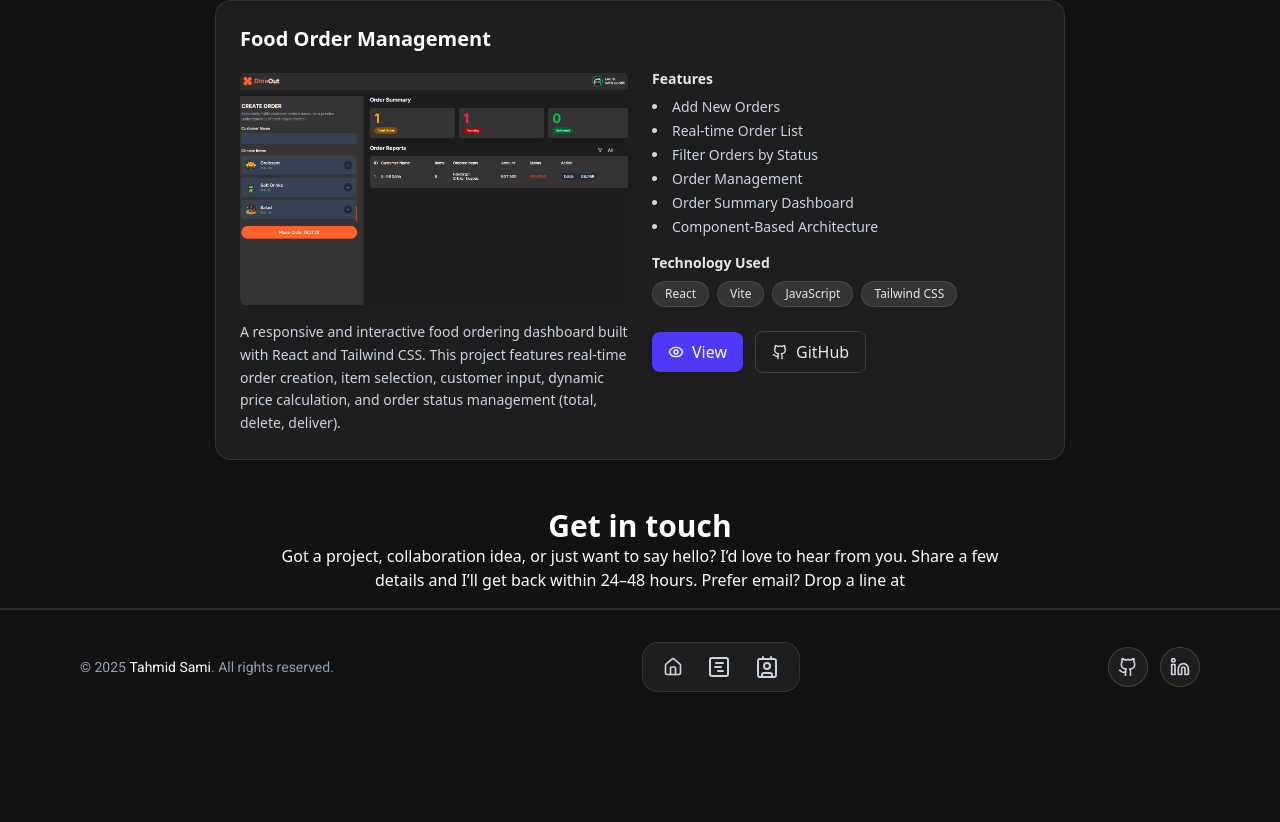
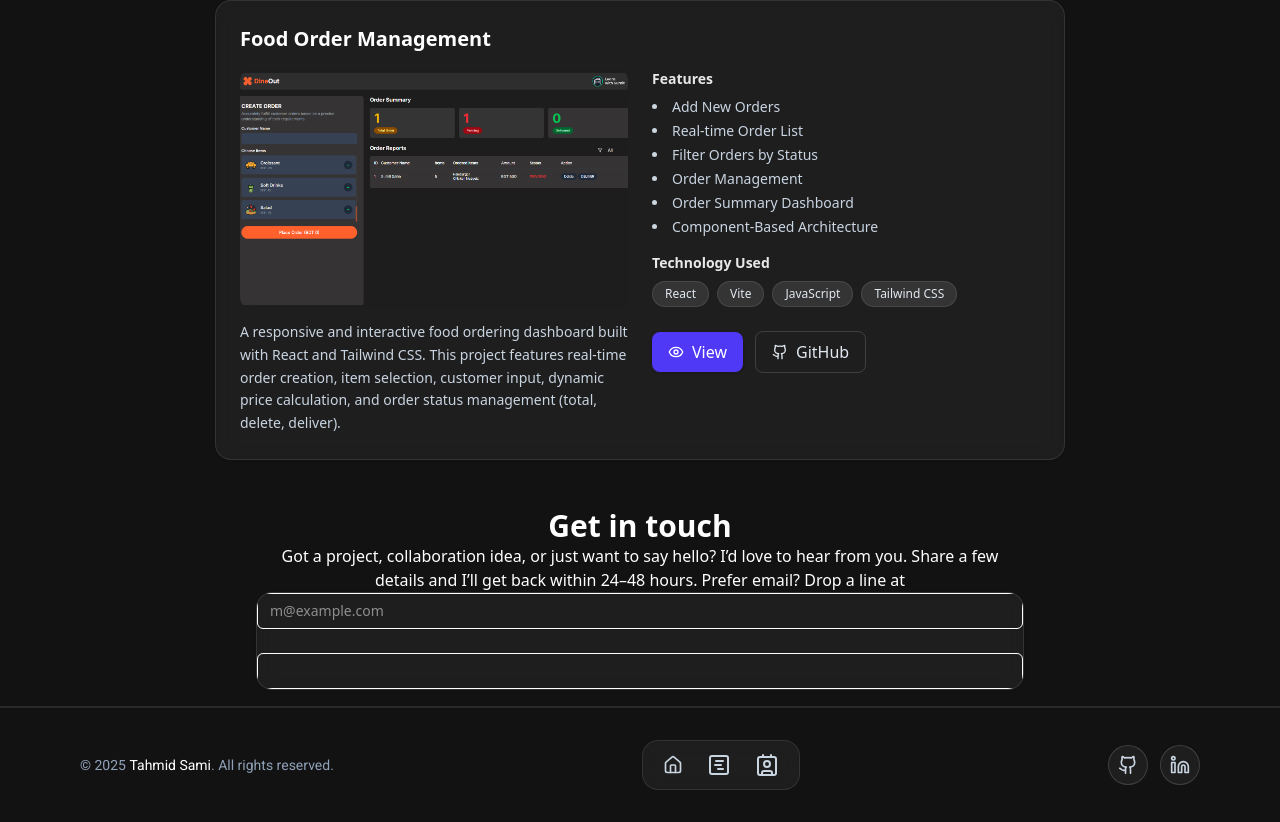
Before and after one commit to khandoker-tahmid-sami/portfolio-website, a Next.js app: page / in a window 1280 px wide. Shown: the part 1245-2067 px from the top of the page. Before the commit the page ends 1969 px from the top, so only its background shows below. Built offline with nearby package versions, Linux system fonts and the light colour scheme.

Commit message:
contact section developing 1

```diff
--- /dev/null
+++ b/components/ContactForm.jsx
@@ -0,0 +1,32 @@
+"use client";
+
+import { Input, Button } from "./ui/input";
+
+const ContactForm = () => {
+  return (
+    <div
+      className="max-w-[850px] group overflow-hidden rounded-2xl border border-white/10 bg-white/5 shadow-sm
+                 backdrop-blur-sm transition hover:border-indigo-500/30 hover:shadow-lg"
+    >
+      <form>
+        <div className="grid gap-4">
+          <div className="grid gap-2">
+            <Input
+              id="email"
+              name="email"
+              type="email"
+              placeholder="m@example.com"
+              required
+            />
+          </div>
+          <div className="grid gap-2">
+            <div className="flex items-center"></div>
+            <Input id="password" type="password" name="password" required />
+          </div>
+        </div>
+      </form>
+    </div>
+  );
+};
+
+export default ContactForm;
--- a/components/ContactSection.jsx
+++ b/components/ContactSection.jsx
@@ -1,4 +1,4 @@
-import { Input } from "./ui/input";
+import ContactForm from "./ContactForm";
 const ContactSection = () => {
   return (
     <section className="max-w-3xl mx-auto">
@@ -10,6 +10,7 @@
         to hear from you. Share a few details and I’ll get back within 24–48
         hours. Prefer email? Drop a line at{" "}
       </p>
+      <ContactForm />
     </section>
   );
 };
--- /dev/null
+++ b/components/ui/button.jsx
@@ -0,0 +1,50 @@
+import * as React from "react";
+import { Slot } from "@radix-ui/react-slot";
+import { cva } from "class-variance-authority";
+
+import { cn } from "@/lib/utils";
+
+const buttonVariants = cva(
+  "inline-flex items-center justify-center gap-2 whitespace-nowrap rounded-md text-sm font-medium transition-all disabled:pointer-events-none disabled:opacity-50 [&_svg]:pointer-events-none [&_svg:not([class*='size-'])]:size-4 shrink-0 [&_svg]:shrink-0 outline-none focus-visible:border-ring focus-visible:ring-ring/50 focus-visible:ring-[3px] aria-invalid:ring-destructive/20 dark:aria-invalid:ring-destructive/40 aria-invalid:border-destructive",
+  {
+    variants: {
+      variant: {
+        default:
+          "bg-primary text-primary-foreground shadow-xs hover:bg-primary/90",
+        destructive:
+          "bg-destructive text-white shadow-xs hover:bg-destructive/90 focus-visible:ring-destructive/20 dark:focus-visible:ring-destructive/40 dark:bg-destructive/60",
+        outline:
+          "border bg-background shadow-xs hover:bg-accent hover:text-accent-foreground dark:bg-input/30 dark:border-input dark:hover:bg-input/50",
+        secondary:
+          "bg-secondary text-secondary-foreground shadow-xs hover:bg-secondary/80",
+        ghost:
+          "hover:bg-accent hover:text-accent-foreground dark:hover:bg-accent/50",
+        link: "text-primary underline-offset-4 hover:underline",
+      },
+      size: {
+        default: "h-9 px-4 py-2 has-[>svg]:px-3",
+        sm: "h-8 rounded-md gap-1.5 px-3 has-[>svg]:px-2.5",
+        lg: "h-10 rounded-md px-6 has-[>svg]:px-4",
+        icon: "size-9",
+      },
+    },
+    defaultVariants: {
+      variant: "default",
+      size: "default",
+    },
+  }
+);
+
+function Button({ className, variant, size, asChild = false, ...props }) {
+  const Comp = asChild ? Slot : "button";
+
+  return (
+    <Comp
+      data-slot="button"
+      className={cn(buttonVariants({ variant, size, className }))}
+      {...props}
+    />
+  );
+}
+
+export { Button, buttonVariants };
--- a/package.json
+++ b/package.json
@@ -10,6 +10,7 @@
   },
   "dependencies": {
     "@radix-ui/react-dropdown-menu": "^2.1.16",
+    "@radix-ui/react-slot": "^1.2.3",
     "@radix-ui/react-tabs": "^1.1.13",
     "@tailwindcss/postcss": "^4.1.12",
     "class-variance-authority": "^0.7.1",
```
Also changed, not shown: 1 other file (tests, documents, lock files or other folders).
